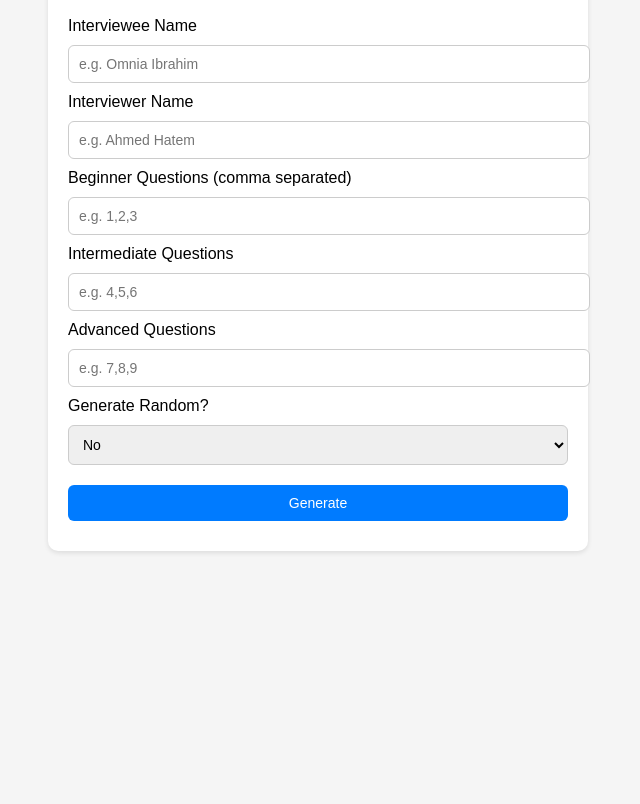
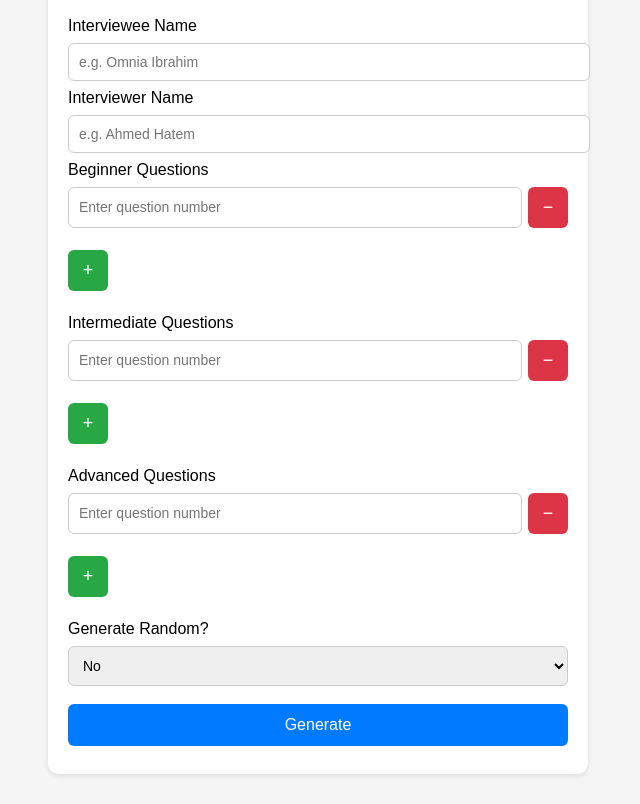
Before and after one commit to Open-Source-Community/Salkhana-Recruitment-25-API, a website: page index.html in a window 1280 px wide. Shown: the part 101-905 px from the top of the page, without its empty margins (322-962 px from the left). Before the commit the page ends 800 px from the top, so only its background shows below. Drawn offline with Linux system fonts and the light colour scheme.

Commit message:
UI/UX: question input fields
The question input field is now more dynamic in adding/removing question numbers

```diff
--- a/index.html
+++ b/index.html
@@ -20,30 +20,62 @@
     }
     input, select, button {
       width: 100%;
-      margin: 10px 0;
+      margin: 8px 0;
       padding: 10px;
       border-radius: 6px;
       border: 1px solid #ccc;
       font-size: 14px;
     }
-    button {
+    .field-group {
+      margin-bottom: 15px;
+    }
+    .input-row {
+      display: flex;
+      gap: 6px;
+      margin-bottom: 6px;
+    }
+    .input-row input {
+      flex: 1;
+    }
+    .add-btn, .remove-btn {
+      width: 40px;
+      background: #28a745;
+      color: white;
+      border: none;
+      border-radius: 6px;
+      font-size: 18px;
+      cursor: pointer;
+    }
+    .add-btn:hover {
+      background: #218838;
+    }
+    .remove-btn {
+      background: #dc3545;
+    }
+    .remove-btn:hover {
+      background: #b02a37;
+    }
+    button.generate-btn {
       background-color: #007bff;
       color: white;
       border: none;
+      width: 100%;
+      padding: 12px;
+      font-size: 16px;
+      border-radius: 6px;
       cursor: pointer;
+      margin-top: 10px;
     }
-    button:hover {
+    button.generate-btn:hover {
       background-color: #0056b3;
-    }
-    pre {
-      background: #eee;
-      padding: 10px;
-      border-radius: 6px;
-      overflow-x: auto;
     }
     .success {
       color: green;
       font-weight: bold;
+      margin-top: 10px;
+    }
+    .error {
+      color: red;
       margin-top: 10px;
     }
   </style>
@@ -58,63 +90,124 @@
     <label>Interviewer Name</label>
     <input id="interviewer" placeholder="e.g. Ahmed Hatem" />
 
-    <label>Beginner Questions (comma separated)</label>
-    <input id="beginner" placeholder="e.g. 1,2,3" />
+    <!-- Beginner Questions -->
+    <div class="field-group">
+      <label>Beginner Questions</label>
+      <div id="beginner-container">
+        <div class="input-row">
+          <input type="number" placeholder="Enter question number" />
+          <button class="remove-btn" onclick="removeField(this)">−</button>
+        </div>
+      </div>
+      <button class="add-btn" onclick="addField('beginner-container')">+</button>
+    </div>
 
+    <!-- Intermediate Questions -->
+    <div class="field-group">
       <label>Intermediate Questions</label>
-    <input id="intermediate" placeholder="e.g. 4,5,6" />
+      <div id="intermediate-container">
+        <div class="input-row">
+          <input type="number" placeholder="Enter question number" />
+          <button class="remove-btn" onclick="removeField(this)">−</button>
+        </div>
+      </div>
+      <button class="add-btn" onclick="addField('intermediate-container')">+</button>
+    </div>
 
+    <!-- Advanced Questions -->
+    <div class="field-group">
       <label>Advanced Questions</label>
-    <input id="advanced" placeholder="e.g. 7,8,9" />
+      <div id="advanced-container">
+        <div class="input-row">
+          <input type="number" placeholder="Enter question number" />
+          <button class="remove-btn" onclick="removeField(this)">−</button>
+        </div>
+      </div>
+      <button class="add-btn" onclick="addField('advanced-container')">+</button>
+    </div>
 
     <label>Generate Random?</label>
-    <select id="random">
+    <select id="random" onchange="toggleManualInputs()">
       <option value="0">No</option>
       <option value="1">Yes</option>
     </select>
 
-    <button onclick="generate()">Generate</button>
+    <button class="generate-btn" onclick="generate()">Generate</button>
 
     <div id="message"></div>
   </div>
 
   <script>
+    //addition button
+    function addField(containerId) {
+      const container = document.getElementById(containerId);
+      const div = document.createElement('div');
+      div.className = 'input-row';
+      div.innerHTML = `
+        <input type="number" placeholder="Enter question number" />
+        <button class="remove-btn" onclick="removeField(this)">−</button>
+      `;
+      container.appendChild(div);
+    }
+
+    function removeField(btn) {
+      btn.parentElement.remove();
+    }
+
+    function toggleManualInputs() {
+      const random = document.getElementById('random').value === '1';
+      ['beginner-container','intermediate-container','advanced-container']
+        .forEach(id => {
+          document.getElementById(id)
+            .querySelectorAll('input')
+            .forEach(inp => inp.disabled = random);
+        });
+    }
+
     async function generate() {
       const name = document.getElementById('name').value.trim();
       const interviewer = document.getElementById('interviewer').value.trim();
-      const beginner = document.getElementById('beginner').value.trim();
-      const intermediate = document.getElementById('intermediate').value.trim();
-      const advanced = document.getElementById('advanced').value.trim();
       const random = document.getElementById('random').value;
 
-      if (!name) {
-        alert("Please enter the interviewee's name.");
+      if (!name || !interviewer) {
+        alert("Please fill in both Interviewee and Interviewer names.");
         return;
+      }
+
+      let beginner = [], intermediate = [], advanced = [];
+
+      if (random === '0') {
+        beginner = Array.from(document.querySelectorAll('#beginner-container input'))
+                        .map(i => i.value.trim()).filter(v => v);
+        intermediate = Array.from(document.querySelectorAll('#intermediate-container input'))
+                        .map(i => i.value.trim()).filter(v => v);
+        advanced = Array.from(document.querySelectorAll('#advanced-container input'))
+                        .map(i => i.value.trim()).filter(v => v);
       }
 
       const params = new URLSearchParams({
         name,
         interviewer_name: interviewer,
-        beginner,
-        intermediate,
-        advanced,
+        beginner: beginner.join(' '),
+        intermediate: intermediate.join(' '),
+        advanced: advanced.join(' '),
         random
       });
 
+      try {
         const res = await fetch(`http://localhost:3000/download?${params.toString()}`);
         const data = await res.json();
 
         const msgBox = document.getElementById('message');
-
         if (data.filePath) {
-        // Show success message
           msgBox.innerHTML = `<p class="success">✅ Markdown file generated successfully!</p>
                               <p>Location: <b>${data.filePath}</b></p>`;
-
-        // Automatically open the markdown file
-        //window.open(`http://localhost:3000/${data.filePath}`, '_blank');
         } else {
-        msgBox.innerHTML = `<p style="color:red;">❌ ${data.msg || 'Error generating file'}</p>`;
+          msgBox.innerHTML = `<p class="error">❌ ${data.msg || 'Error generating file'}</p>`;
+        }
+      } catch (err) {
+        document.getElementById('message').innerHTML =
+          `<p class="error">❌ Failed to reach the server.</p>`;
       }
     }
   </script>
```
Lines whose indentation alone changed are shown as unchanged.
